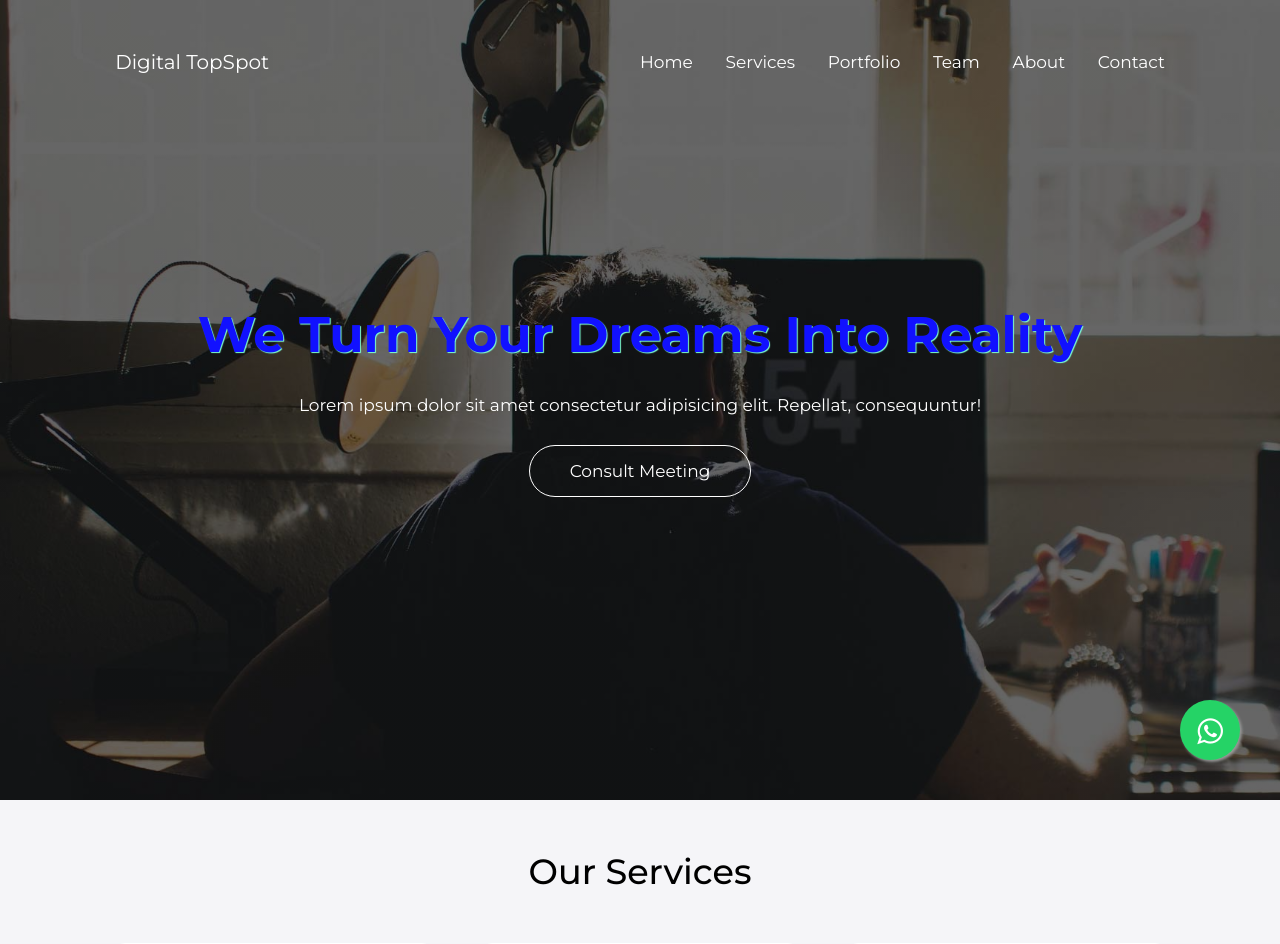
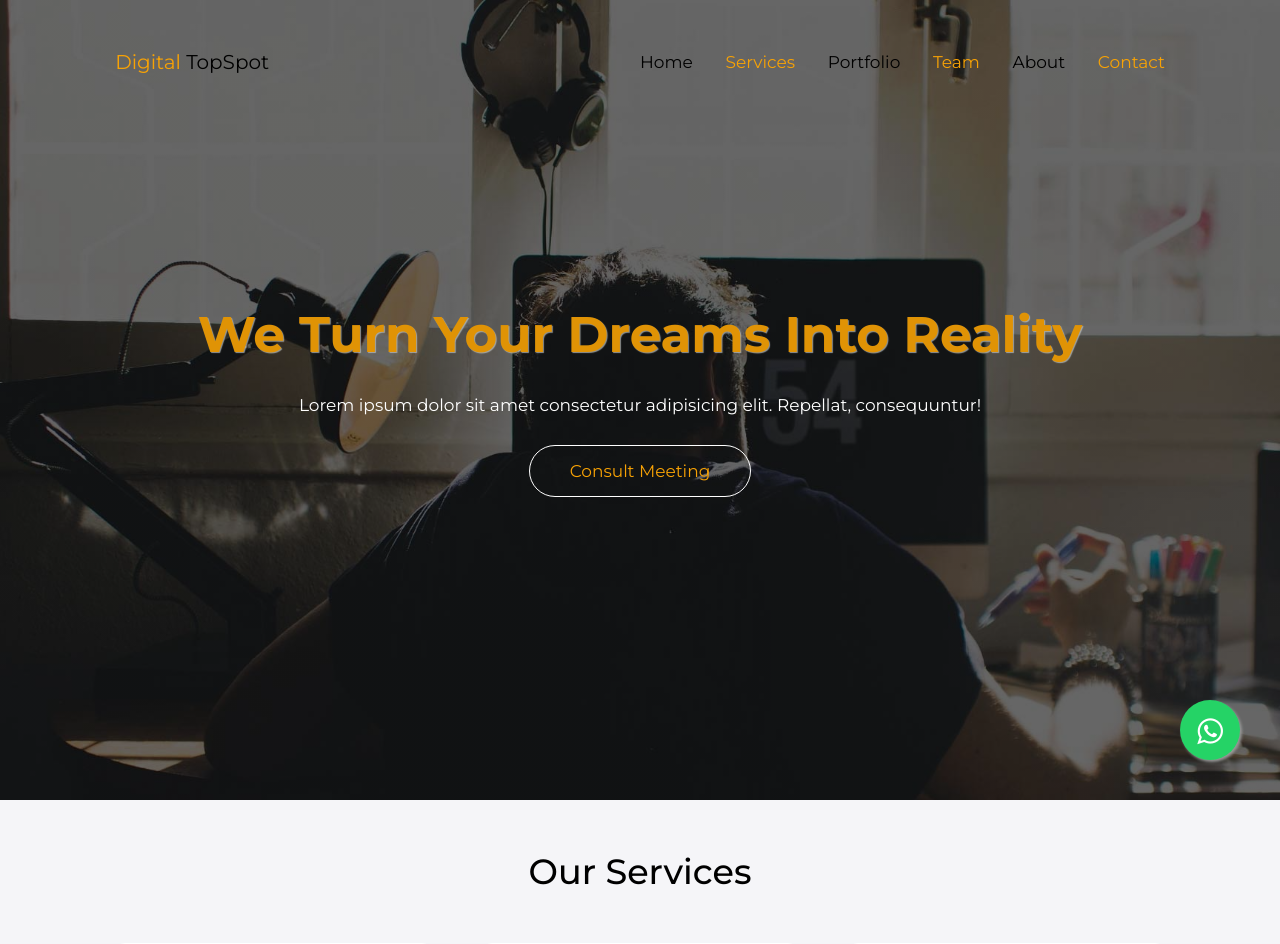
Before and after one commit to haiderzamanusafxay/digitaltopspot.com, a PHP site: page / in a window 1280 px wide. Shown: the top 944 px of the page. Run offline with PHP 8.4, Linux system fonts and the light colour scheme; some libraries are stand-ins or nearby versions.

Commit message:
added sitemap and adjusted colors in  the header

```diff
--- a/index.html
+++ b/index.html
@@ -24,15 +24,15 @@
     <!-- whatsapp sticky btn ends  -->
     <!-- header section starts -->
     <header class="header">
-      <a href="#" class="logo"><span id="">Digital TopSpot</a>
+      <a href="#" class="logo"><span id=""><span class="orange">Digital</span><span class="black"> TopSpot</span></a>
       <a class="menu fas fa-bars"></a>
       <nav class="navbar">
         <a href="#">home</a>
         <a href="#services">services</a>
         <a href="#portfolio">Portfolio</a>
-        <a href="#team">team</a>
-        <a href="#about">about</a>
-        <a href="#contact">contact</a>
+        <a href="#team">Team</a>
+        <a href="#about">About</a>
+        <a href="#contact">Contact</a>
       </nav>
     </header>
     <!-- header section starts -->
@@ -251,10 +251,10 @@
         Eum ducimus magnam debitis?
       </p>
       <div class="socials">
-        <ion-icon name="logo-google"></ion-icon>
-        <ion-icon name="logo-twitter"></ion-icon>
-        <ion-icon name="logo-youtube"></ion-icon>
-        <ion-icon name="logo-linkedin"></ion-icon>
+        <a href="http://"><ion-icon name="logo-twitter"></ion-icon></a>
+        <a href="http://facebook.com/digitaltopspot"><ion-icon name="logo-facebook"></ion-icon></a>
+        <a href="http://"><ion-icon name="logo-instagram"></ion-icon></a>
+        <a href="http://"><ion-icon name="logo-linkedin"></ion-icon></a>
       </div>
     </section>
     <!-- footer section ends -->
--- a/styles.css
+++ b/styles.css
@@ -2,11 +2,8 @@
 @import url('https://fonts.googleapis.com/css2?family=Montserrat:wght@100;200;300;400;500;600;700;900&display=swap');
 
 @keyframes h1animation {
-  0%   {color: red;}
-  25%  {color: yellow;}
-  50%  {color: blue;}
-  75% {color: white}
-  100% {color: green;}
+  from{color: var(--agencyorange);}
+  to{color: black;}
 }
 
 * {
@@ -30,8 +27,15 @@
   --twitter-color: #1da1f2;
   --youtube-color: #ff0000;
   --linkedin-color: #0e76a8;
+  --agencyorange: rgb(247, 162, 5);
 }
 
+.orange{
+  color: rgb(247, 162, 5);
+}
+.black{
+  color: black;
+}
 html {
   font-size: 62.5%;
   overflow-x: hidden;
@@ -75,7 +79,7 @@ section {
 
 /* reusable */
 .btn {
-  color: var(--white);
+  color: var(--agencyorange);
   font-weight: 400;
   font-size: 1.7rem;
   border: 0.1rem solid var(--white);
@@ -84,8 +88,9 @@ section {
 }
 
 .btn:hover {
-  background: var(--black);
-  color: var(--white);
+  background: var(--agencyorange);
+  color: black;
+  border: black;
 }
 
 .heading {
@@ -125,6 +130,12 @@ section {
   margin-left: 3rem;
 }
 
+.navbar a:nth-child(even){
+  color: rgb(247, 162, 5);
+}
+.navbar a:nth-child(odd){
+  color: black;
+}
 .header .menu {
   font-size: 2rem;
   color: var(--white);
@@ -172,9 +183,9 @@ section {
   animation-delay: 1000ms;
   animation-iteration-count: infinite;
   animation-name: h1animation;
-  animation-duration: 5000ms;
-  animation-direction: normal;
-  text-shadow: aquamarine 1px 1px 1px;
+  animation-duration: 4000ms;
+  animation-direction: alternate;
+  text-shadow: rgba(194, 197, 194, 0.733) 1px 1px 1px;
   font-size: 50px;
   font-weight: 400;
   margin-bottom: 3rem;
@@ -501,9 +512,13 @@ section {
   .header .navbar.show {
     transform: translateX(0);
   }
-
+  .header .navbar a:nth-child(even){
+    color: var(--agencyorange);
+  }
+  .header .navbar a:nth-child(odd){
+    color: black;
+  }
   .header .navbar a {
-    color: var(--black);
     margin: 0;
     font-size: 2rem;
     margin: 2rem 0;
```
Also changed, not shown: sitemap.xml (added, +13 -0 lines).
